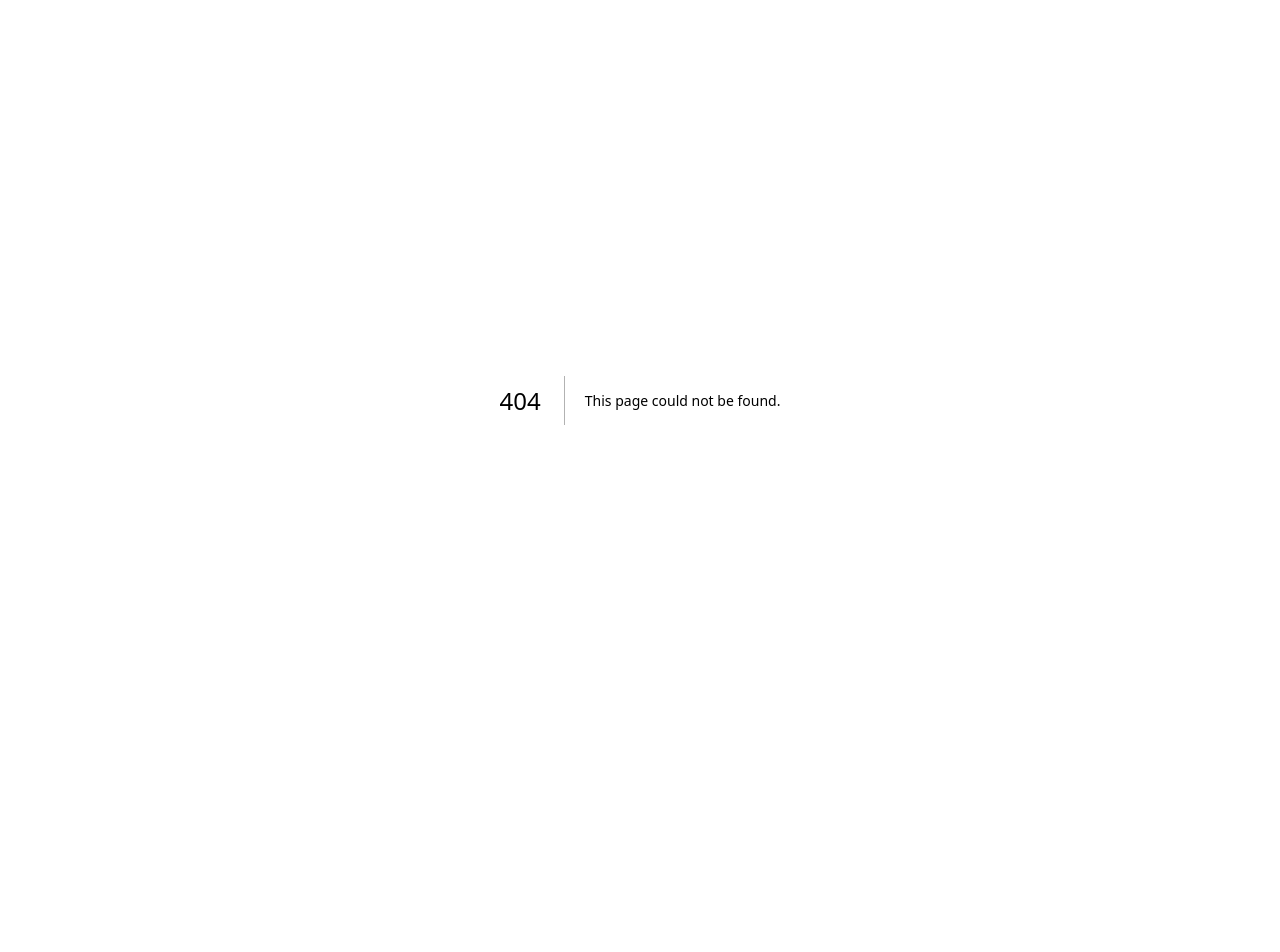
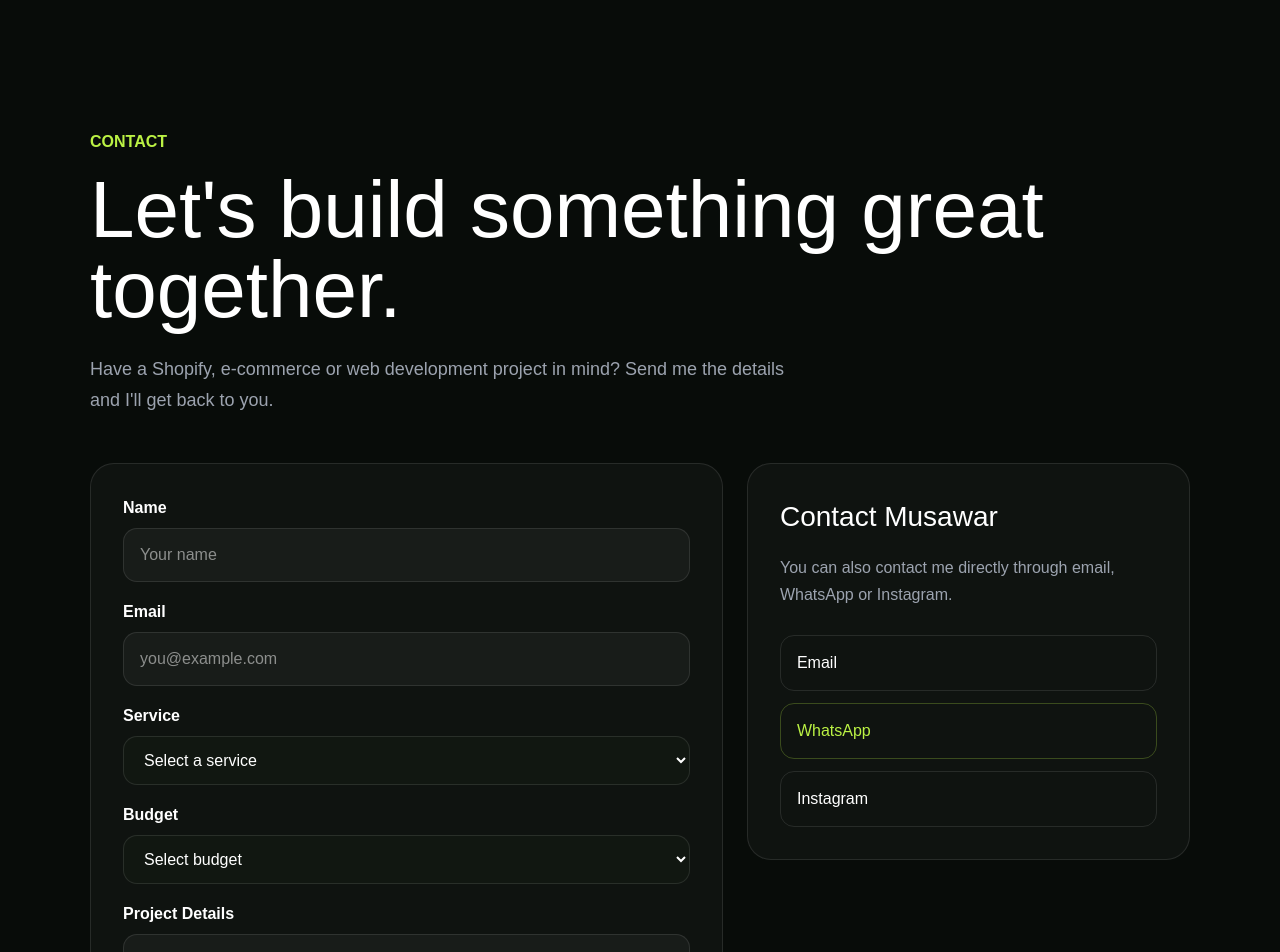
Before and after one commit to musawar-web/musawar-web.github.io, a Next.js app: page /musawar.github.io/contact in a window 1280 px wide. Before the commit this address had no page. Shown: the top 952 px of the page. Before the commit the page ends 800 px from the top, so only its background shows below. Built offline with nearby package versions, Linux system fonts and the light colour scheme.

Commit message:
Create page.tsx

```diff
--- /dev/null
+++ b/app/contact/page.tsx
@@ -0,0 +1,335 @@
+export default function ContactPage() {
+  return (
+    <main
+      style={{
+        minHeight: "100vh",
+        padding: "130px 24px 80px",
+        background: "#080c09",
+        color: "white",
+      }}
+    >
+      <div
+        style={{
+          maxWidth: "1100px",
+          margin: "0 auto",
+        }}
+      >
+        <p
+          style={{
+            color: "#bbf244",
+            fontWeight: 700,
+            marginBottom: "16px",
+          }}
+        >
+          CONTACT
+        </p>
+
+        <h1
+          style={{
+            fontSize: "clamp(42px, 7vw, 80px)",
+            lineHeight: 1,
+            marginBottom: "24px",
+          }}
+        >
+          Let&apos;s build something great together.
+        </h1>
+
+        <p
+          style={{
+            color: "#9ca3af",
+            maxWidth: "700px",
+            fontSize: "18px",
+            lineHeight: 1.7,
+            marginBottom: "48px",
+          }}
+        >
+          Have a Shopify, e-commerce or web development project in mind?
+          Send me the details and I&apos;ll get back to you.
+        </p>
+
+        <div
+          style={{
+            display: "grid",
+            gridTemplateColumns: "1fr 0.7fr",
+            gap: "24px",
+          }}
+        >
+          <form
+            action="https://formsubmit.co/musawarkahloon991@gmail.com"
+            method="POST"
+            style={{
+              padding: "32px",
+              borderRadius: "24px",
+              border: "1px solid rgba(255,255,255,0.1)",
+              background: "rgba(255,255,255,0.03)",
+            }}
+          >
+            <input
+              type="hidden"
+              name="_subject"
+              value="New Portfolio Enquiry"
+            />
+
+            <input
+              type="hidden"
+              name="_captcha"
+              value="false"
+            />
+
+            <div style={{ marginBottom: "18px" }}>
+              <label
+                htmlFor="name"
+                style={{
+                  display: "block",
+                  marginBottom: "8px",
+                  fontWeight: 600,
+                }}
+              >
+                Name
+              </label>
+
+              <input
+                id="name"
+                name="name"
+                required
+                placeholder="Your name"
+                style={{
+                  width: "100%",
+                  padding: "14px 16px",
+                  borderRadius: "14px",
+                  border: "1px solid rgba(255,255,255,0.1)",
+                  background: "rgba(255,255,255,0.04)",
+                  color: "white",
+                }}
+              />
+            </div>
+
+            <div style={{ marginBottom: "18px" }}>
+              <label
+                htmlFor="email"
+                style={{
+                  display: "block",
+                  marginBottom: "8px",
+                  fontWeight: 600,
+                }}
+              >
+                Email
+              </label>
+
+              <input
+                id="email"
+                name="email"
+                type="email"
+                required
+                placeholder="you@example.com"
+                style={{
+                  width: "100%",
+                  padding: "14px 16px",
+                  borderRadius: "14px",
+                  border: "1px solid rgba(255,255,255,0.1)",
+                  background: "rgba(255,255,255,0.04)",
+                  color: "white",
+                }}
+              />
+            </div>
+
+            <div style={{ marginBottom: "18px" }}>
+              <label
+                htmlFor="service"
+                style={{
+                  display: "block",
+                  marginBottom: "8px",
+                  fontWeight: 600,
+                }}
+              >
+                Service
+              </label>
+
+              <select
+                id="service"
+                name="service"
+                required
+                defaultValue=""
+                style={{
+                  width: "100%",
+                  padding: "14px 16px",
+                  borderRadius: "14px",
+                  border: "1px solid rgba(255,255,255,0.1)",
+                  background: "#111711",
+                  color: "white",
+                }}
+              >
+                <option value="" disabled>
+                  Select a service
+                </option>
+                <option>Shopify Development</option>
+                <option>Website Development</option>
+                <option>E-commerce Development</option>
+                <option>Website Redesign</option>
+                <option>Bug Fixing</option>
+                <option>Other</option>
+              </select>
+            </div>
+
+            <div style={{ marginBottom: "18px" }}>
+              <label
+                htmlFor="budget"
+                style={{
+                  display: "block",
+                  marginBottom: "8px",
+                  fontWeight: 600,
+                }}
+              >
+                Budget
+              </label>
+
+              <select
+                id="budget"
+                name="budget"
+                defaultValue=""
+                style={{
+                  width: "100%",
+                  padding: "14px 16px",
+                  borderRadius: "14px",
+                  border: "1px solid rgba(255,255,255,0.1)",
+                  background: "#111711",
+                  color: "white",
+                }}
+              >
+                <option value="" disabled>
+                  Select budget
+                </option>
+                <option>Under $500</option>
+                <option>$500 - $1,000</option>
+                <option>$1,000 - $2,500</option>
+                <option>$2,500+</option>
+                <option>Not sure yet</option>
+              </select>
+            </div>
+
+            <div style={{ marginBottom: "22px" }}>
+              <label
+                htmlFor="message"
+                style={{
+                  display: "block",
+                  marginBottom: "8px",
+                  fontWeight: 600,
+                }}
+              >
+                Project Details
+              </label>
+
+              <textarea
+                id="message"
+                name="message"
+                required
+                rows={6}
+                placeholder="Tell me about your project..."
+                style={{
+                  width: "100%",
+                  padding: "14px 16px",
+                  borderRadius: "14px",
+                  border: "1px solid rgba(255,255,255,0.1)",
+                  background: "rgba(255,255,255,0.04)",
+                  color: "white",
+                  resize: "vertical",
+                }}
+              />
+            </div>
+
+            <button
+              type="submit"
+              style={{
+                width: "100%",
+                minHeight: "54px",
+                border: "none",
+                borderRadius: "14px",
+                background: "#bbf244",
+                color: "#080c09",
+                fontWeight: 800,
+                cursor: "pointer",
+              }}
+            >
+              Send Project Enquiry
+            </button>
+          </form>
+
+          <aside
+            style={{
+              padding: "32px",
+              borderRadius: "24px",
+              border: "1px solid rgba(255,255,255,0.1)",
+              background: "rgba(255,255,255,0.03)",
+              height: "fit-content",
+            }}
+          >
+            <h2
+              style={{
+                fontSize: "28px",
+                marginBottom: "16px",
+              }}
+            >
+              Contact Musawar
+            </h2>
+
+            <p
+              style={{
+                color: "#9ca3af",
+                lineHeight: 1.7,
+                marginBottom: "26px",
+              }}
+            >
+              You can also contact me directly through email, WhatsApp or
+              Instagram.
+            </p>
+
+            <div
+              style={{
+                display: "grid",
+                gap: "12px",
+              }}
+            >
+              <a
+                href="mailto:musawarkahloon991@gmail.com"
+                style={{
+                  padding: "15px 16px",
+                  borderRadius: "14px",
+                  border: "1px solid rgba(255,255,255,0.1)",
+                }}
+              >
+                Email
+              </a>
+
+              <a
+                href="https://wa.me/92332728620"
+                target="_blank"
+                rel="noreferrer"
+                style={{
+                  padding: "15px 16px",
+                  borderRadius: "14px",
+                  border: "1px solid rgba(187,242,68,0.25)",
+                  color: "#bbf244",
+                }}
+              >
+                WhatsApp
+              </a>
+
+              <a
+                href="https://www.instagram.com/musawar__kahloon?exln=ejdpeWxwd2hldjFm&utm_source=qr"
+                target="_blank"
+                rel="noreferrer"
+                style={{
+                  padding: "15px 16px",
+                  borderRadius: "14px",
+                  border: "1px solid rgba(255,255,255,0.1)",
+                }}
+              >
+                Instagram
+              </a>
+            </div>
+          </aside>
+        </div>
+      </div>
+    </main>
+  );
+}
```
